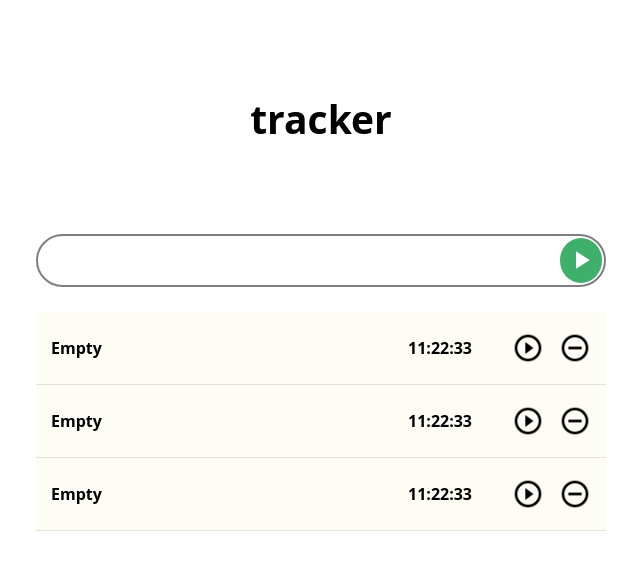
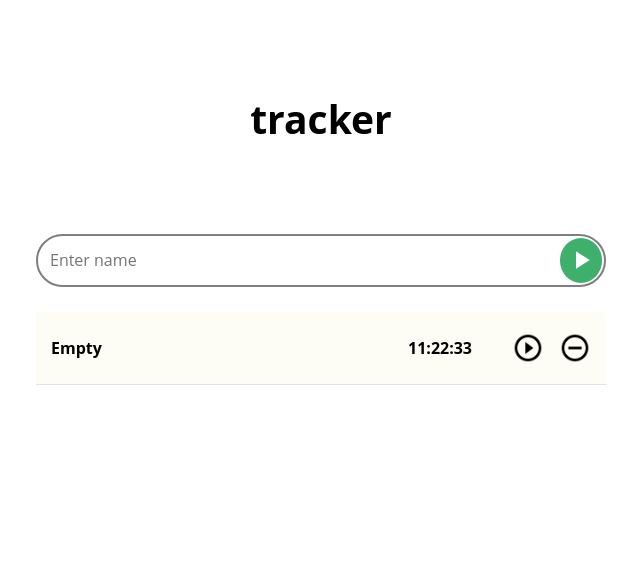
Before and after one commit to Illya065/Test-Project-1, a React (Create React App) app: page / in a window 1280 px wide. Shown: the top 570 px of the page, without its empty margins (319-959 px from the left). Built offline with nearby package versions, Linux system fonts and the light colour scheme.

Commit message:
update BLL

```diff
--- a/src/App.css
+++ b/src/App.css
@@ -182,6 +182,10 @@ body {
   color:#3faf6c
 }
 
+.d-none {
+   display: none;
+}
+
 @media(max-width: 445px) {
    .header p{
       margin: 45px 0px;
--- a/src/App.js
+++ b/src/App.js
@@ -1,5 +1,5 @@
 import "./App.css";
-import Form from "./_components/Form/Form";
+import FormContainer from "./_components/Form/Form";
 import Header from "./_components/Header/Header";
 import ListContainer from "./_components/List/ListContainer";
 
@@ -10,7 +10,7 @@ function App() {
         <div className="content">
           <Header />
 
-          <Form />
+          <FormContainer />
 
           <ListContainer />
         </div>
--- a/src/_components/Form/Form.jsx
+++ b/src/_components/Form/Form.jsx
@@ -1,10 +1,18 @@
 import React from "react";
+import { connect } from "react-redux";
+import { Field, reduxForm } from "redux-form";
 import play from "../../_img/play.png";
+import { addName } from "../../_redux/trackerReducer";
 
 const Form = (props) => {
   return (
-    <form className="form">
-      <input type="text" />
+    <form className="form" onSubmit={props.handleSubmit}>
+      <Field
+        type="text"
+        placeholder="Enter name"
+        component="input"
+        name="name"
+      />
       <button>
         <img className="btn__img" src={play} alt="none" />
       </button>
@@ -12,4 +20,23 @@ const Form = (props) => {
   );
 };
 
-export default Form;
+const ReduxForm = reduxForm({
+  form: "itemName",
+})(Form);
+
+const NewForm = (props) => {
+  let addNewName = (value) => {
+    props.addName(value.name);
+  };
+  return <ReduxForm onSubmit={addNewName} />;
+};
+
+const mapStateToProps = (state) => {
+  return {
+    leng: state.trackerPage.itemList,
+  };
+};
+
+const FormContainer = connect(mapStateToProps, { addName })(NewForm);
+
+export default FormContainer;
--- a/src/_components/List/List.jsx
+++ b/src/_components/List/List.jsx
@@ -5,9 +5,11 @@ const List = (props) => {
   let arr = Object.values(props.itemList).map((i) => (
     <ListItem
       isActive={i.isActive}
+      delete={i.delete}
       name={i.name}
       time={i.time}
       setState={props.setState}
+      deleteItem={props.deleteItem}
       id={i.id}
     />
   ));
@@ -21,7 +23,7 @@ const List = (props) => {
   //     />
   //   ));
 
-  return <ul className="list">{arr}</ul>;
+  return <ul className="list">{arr.reverse()}</ul>;
 };
 
 export default List;
--- a/src/_components/List/ListContainer.jsx
+++ b/src/_components/List/ListContainer.jsx
@@ -1,14 +1,17 @@
 import React from "react";
 import List from "./List";
 import { connect } from "react-redux";
-import { setState } from "../../_redux/trackerReducer";
+import { deleteItem, setState } from "../../_redux/trackerReducer";
 
 const mapDispatchToProps = (state) => {
   return {
     itemList: state.trackerPage.itemList,
+    text: state.trackerPage.text,
   };
 };
 
-const ListContainer = connect(mapDispatchToProps, { setState })(List);
+const ListContainer = connect(mapDispatchToProps, { setState, deleteItem })(
+  List
+);
 
 export default ListContainer;
--- a/src/_components/List/ListItem/ListItem.jsx
+++ b/src/_components/List/ListItem/ListItem.jsx
@@ -4,8 +4,16 @@ const ListItem = (props) => {
   const changeState = () => {
     props.setState(!props.isActive, props.id);
   };
+
+  const deleteItem = () => {
+    props.deleteItem(!props.delete, props.id);
+  };
   return (
-    <li className={`item ${props.isActive ? "active" : "unactive"}`}>
+    <li
+      className={`${props.delete ? "d-none" : "item"} ${
+        props.isActive ? "active" : "unactive"
+      }`}
+    >
       <div className="item__name">{props.name}</div>
       <div className="item__manage">
         <div className="item__time">{props.time}</div>
@@ -13,7 +21,7 @@ const ListItem = (props) => {
           className={props.isActive ? "item__stop" : "item__play"}
           onClick={changeState}
         ></div>
-        <div className="item__delete"></div>
+        <div className="item__delete" onClick={deleteItem}></div>
       </div>
     </li>
   );
--- a/src/_redux/trackerReducer.js
+++ b/src/_redux/trackerReducer.js
@@ -1,4 +1,6 @@
 const START_STATE = "START_STATE";
+const ADD_NAME = "ADD_NAME";
+const DELETE_ITEM = "DELETE_ITEM";
 
 let initialState = {
   itemList: {
@@ -7,24 +9,15 @@ let initialState = {
       isActive: false,
       name: "Empty",
       time: "11:22:33",
-    },
-    1: {
-      id: 1,
-      isActive: false,
-      name: "Empty",
-      time: "11:22:33",
-    },
-    2: {
-      id: 2,
-      isActive: false,
-      name: "Empty",
-      time: "11:22:33",
+      delete: false,
     },
   },
+
+  text: null,
 };
 
 const trackerReducer = (state = initialState, action) => {
-  let newObj = JSON.parse(JSON.stringify(state));
+  let stateCopy = JSON.parse(JSON.stringify(state));
   switch (action.type) {
     case START_STATE:
       let ident = action.id;
@@ -39,9 +32,41 @@ const trackerReducer = (state = initialState, action) => {
         },
       };
 
+    case DELETE_ITEM:
+      let identificator = action.id;
+      return {
+        ...state,
+        itemList: {
+          ...state.itemList,
+          [action.id]: {
+            ...state.itemList[identificator],
+            delete: action.del,
+          },
+        },
+      };
+
+    case ADD_NAME:
+      let len = Object.keys(state.itemList).length;
+      let block = {
+        isActive: false,
+        name: action.text,
+        time: "00:00:00",
+        id: len,
+        delete: false,
+      };
+      stateCopy.itemList[len] = block;
+      return stateCopy;
+
     default:
       return state;
   }
+};
+
+export const addName = (text) => {
+  return {
+    type: ADD_NAME,
+    text,
+  };
 };
 
 export const setState = (condition, id) => {
@@ -52,4 +77,12 @@ export const setState = (condition, id) => {
   };
 };
 
+export const deleteItem = (del, id) => {
+  return {
+    type: DELETE_ITEM,
+    del,
+    id,
+  };
+};
+
 export default trackerReducer;
```
